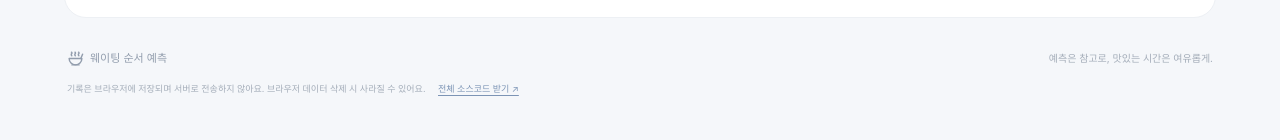
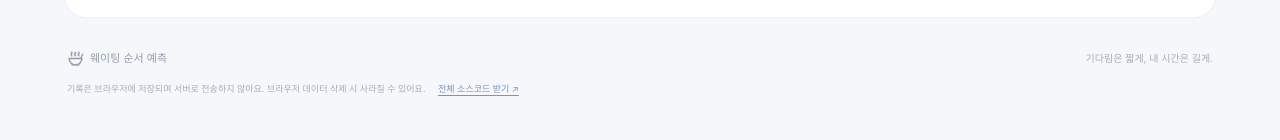
Before and after one commit to owlsleep315/kinkaramen-waiting, a React (Vite) app: page / in a window 1280 px wide. Shown: the part 1215-1355 px from the top of the page. Built offline with nearby package versions, Linux system fonts and the light colour scheme.

Commit message:
문구 수정

```diff
--- a/src/App.tsx
+++ b/src/App.tsx
@@ -105,7 +105,7 @@ export default function App() {
         </div>
       </div>
       <div id="model"><ModelExplanation/></div>
-      <footer><span className="footer-brand"><Soup size={17}/>웨이팅 순서 예측</span><span>예측은 참고로, 맛있는 시간은 여유롭게.</span><small>기록은 브라우저에 저장되며 서버로 전송하지 않아요. 브라우저 데이터 삭제 시 사라질 수 있어요. <a href={`${import.meta.env.BASE_URL}kinkaramen-waiting-source.zip`} download>전체 소스코드 받기 ↗</a></small><button className="reset-records" onClick={() => { if (window.confirm('입력값과 이 앱의 모든 순서 기록을 초기화할까요?')) { clear(); setDemo(false); setSaved(defaultState()); setWritable(true); setWarning(''); } }}>입력값·기록 전체 초기화</button></footer>
+      <footer><span className="footer-brand"><Soup size={17}/>웨이팅 순서 예측</span><span>기다림은 짧게, 내 시간은 길게.</span><small>기록은 브라우저에 저장되며 서버로 전송하지 않아요. 브라우저 데이터 삭제 시 사라질 수 있어요. <a href={`${import.meta.env.BASE_URL}kinkaramen-waiting-source.zip`} download>전체 소스코드 받기 ↗</a></small><button className="reset-records" onClick={() => { if (window.confirm('입력값과 이 앱의 모든 순서 기록을 초기화할까요?')) { clear(); setDemo(false); setSaved(defaultState()); setWritable(true); setWarning(''); } }}>입력값·기록 전체 초기화</button></footer>
     </main>
   </div>;
 }
```
